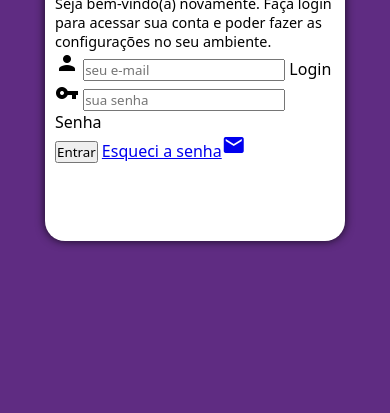
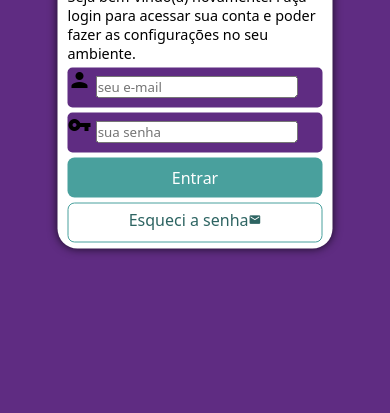
Before and after one commit to MatheusNSS/porjeto-login, a plain HTML site: page index.html in a window 390 px wide. Shown: the part 431-844 px from the top of the page. Drawn offline with Linux system fonts and the light colour scheme.

Commit message:
mobile form edit

```diff
--- a/estilos/style.css
+++ b/estilos/style.css
@@ -33,8 +33,8 @@ section#login{
     overflow: hidden;
 
     background-color: white;
-    width: 300px;
-    height: 500px;
+    width: 275px;
+    height: 515px;
     border-radius: 20px;
     box-shadow: 0px 0px 10px rgba(0, 0, 0, 0.788);
 
@@ -64,3 +64,57 @@ div#formulario > h1{
 div#formulario > p{
     font-size: 0.9em;
 }
+
+
+form > div.campo{
+    background-color: #5f2c82;
+    display: block;
+    width: 100%;
+    height: 40px;
+    border-radius: 5px;
+    margin: 5px 0px;
+}
+
+div.campo > label{
+    display: none;
+}
+
+form > input[type=submit]{
+    display: block;
+    font-size: 1em;
+    width: 100%;
+    height: 40px;
+    background-color: #49a09d;
+    color: white;
+    border: none;
+    border-radius: 7px;
+    cursor: pointer;
+}
+
+form > input[type=submit]:hover{
+    background-color: #5f2c82;
+}
+
+form > a.botao{
+    display: block;
+    text-align: center;
+    text-decoration: none;
+    font-size: 1em;
+    width: 100%;
+    height: 40px;
+
+    padding-top: 5px;
+    margin-top: 5px;
+    background-color: white;
+    color: #2d6462;
+    border: 1px solid #49a09d;
+    border-radius: 7px;
+}
+
+form > a.botao:hover{
+    background-color: #6cd3cf;
+}
+
+form > a.botao > span {
+    font-size: 0.8em;
+}
--- a/index.html
+++ b/index.html
@@ -33,7 +33,7 @@
                     </div>
 
                     <input type="submit" value="Entrar">
-                    <a href="esqueci.html">Esqueci a senha<span class="material-icons">mail</span></a>
+                    <a href="esqueci.html" class="botao">Esqueci a senha<span class="material-icons">mail</span></a>
                 </form>
             </div>
         </section>
```
